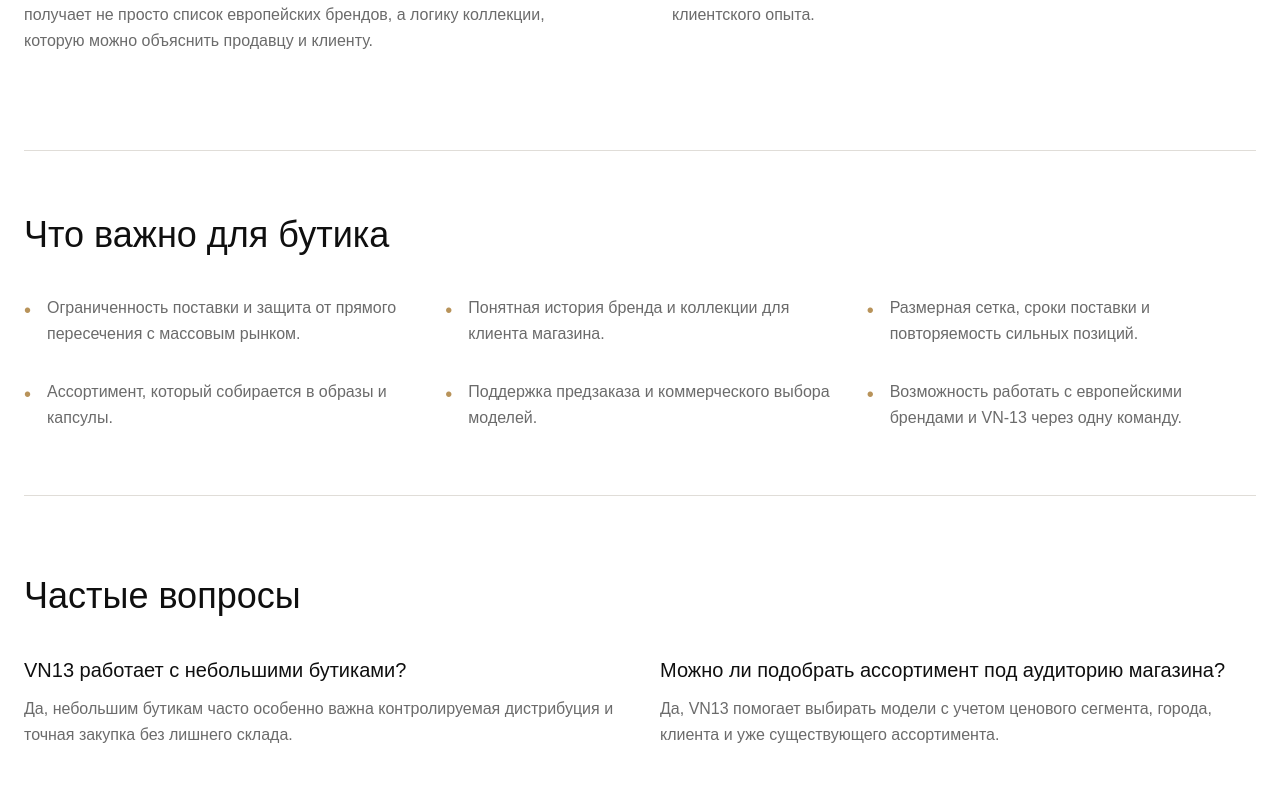
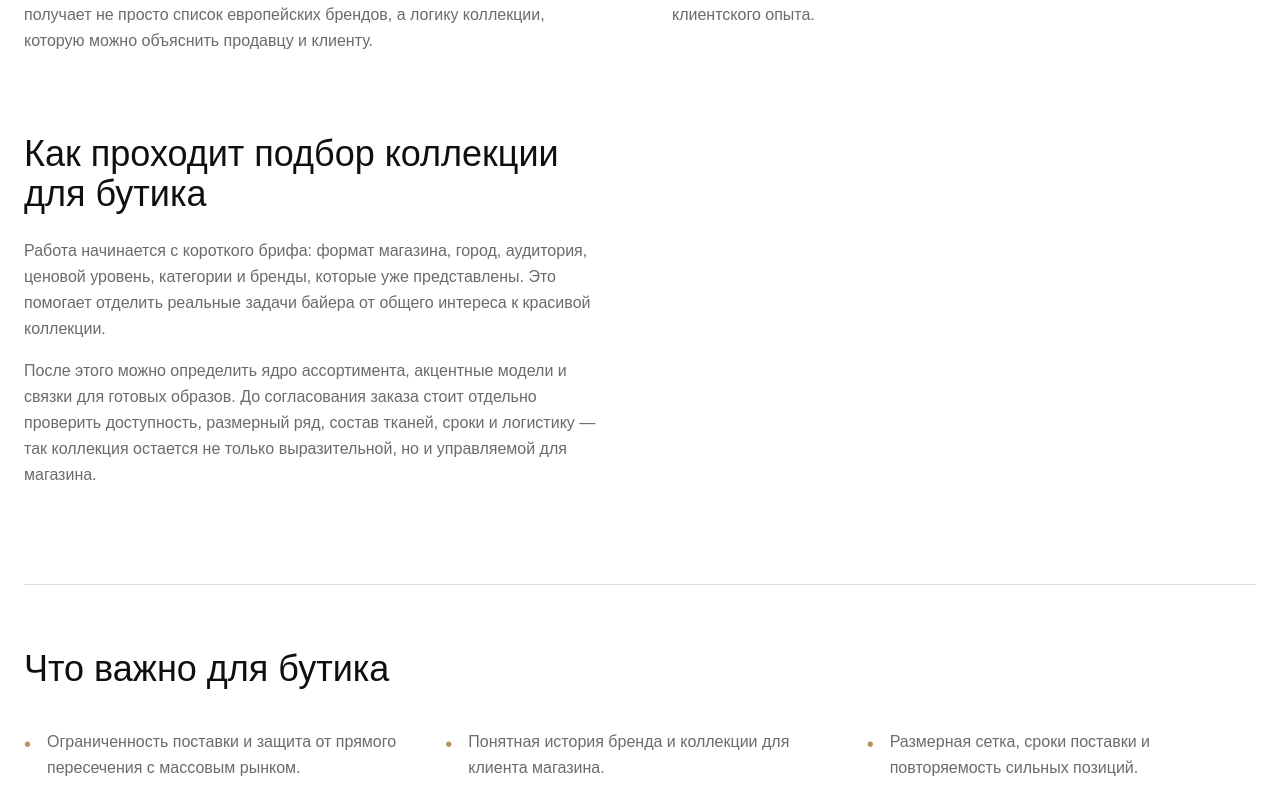
Before and after one commit to coffeeshop13/vn-13, a Next.js app: page /zhenskaya-odezhda-dlya-butikov in a window 1280 px wide. Shown: the part 1620-2412 px from the top of the page. Built offline with nearby package versions, Linux system fonts and the light colour scheme.

Commit message:
Strengthen boutique buyer content

```diff
--- a/app/zhenskaya-odezhda-dlya-butikov/page.tsx
+++ b/app/zhenskaya-odezhda-dlya-butikov/page.tsx
@@ -44,6 +44,13 @@ export default function WomenswearForBoutiquesPage() {
           body: [
             'Для независимого магазина важно заранее проверить, чем новая марка или капсула отличается от уже представленного ассортимента и от массовых площадок. На практике это означает оценить силуэт, материалы, визуальный язык, ограниченность поставки и возможность собрать узнаваемую витрину.',
             'VN13 делает акцент на дизайнерских европейских брендах, собственном направлении VN-13 и ограниченных сериях. Это помогает бутику конкурировать не только ценой, а отбором, историей коллекции и качеством клиентского опыта.',
+          ],
+        },
+        {
+          title: 'Как проходит подбор коллекции для бутика',
+          body: [
+            'Работа начинается с короткого брифа: формат магазина, город, аудитория, ценовой уровень, категории и бренды, которые уже представлены. Это помогает отделить реальные задачи байера от общего интереса к красивой коллекции.',
+            'После этого можно определить ядро ассортимента, акцентные модели и связки для готовых образов. До согласования заказа стоит отдельно проверить доступность, размерный ряд, состав тканей, сроки и логистику — так коллекция остается не только выразительной, но и управляемой для магазина.',
           ],
         },
       ]}
@@ -93,6 +100,11 @@ export default function WomenswearForBoutiquesPage() {
           answer:
             'Нужно сравнить не только цену, но и силуэт, материалы, визуальный язык бренда, ограниченность поставки и возможность сформировать узнаваемую коллекцию. Для бутика важна совокупность этих признаков, а не одно слово в описании.',
         },
+        {
+          question: 'Что подготовить перед подбором одежды для бутика?',
+          answer:
+            'Достаточно описать формат магазина, город, аудиторию, ценовой уровень, основные категории и бренды, которые уже продаются. Чем точнее этот бриф, тем проще собрать отличимый ассортимент и заранее проверить возможные пересечения.',
+        },
       ]}
     />
   )
```
